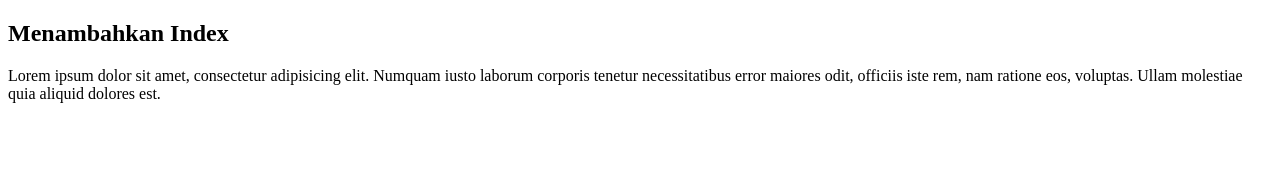
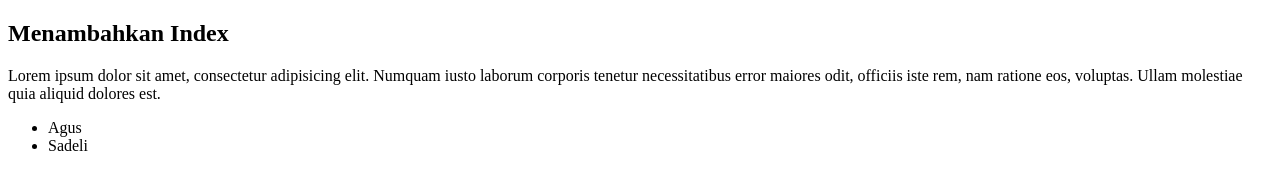
Before and after one commit to aeroadmin/wpu-test-2, a plain HTML site: page index.html in a window 1280 px wide. Drawn offline with Linux system fonts and the light colour scheme.

Commit message:
menambahkan list

```diff
--- a/index.html
+++ b/index.html
@@ -6,5 +6,9 @@
 <body>
 	<h2>Menambahkan Index</h2>
 	<p>Lorem ipsum dolor sit amet, consectetur adipisicing elit. Numquam iusto laborum corporis tenetur necessitatibus error maiores odit, officiis iste rem, nam ratione eos, voluptas. Ullam molestiae quia aliquid dolores est.</p>
+	<ul>
+		<li>Agus</li>
+		<li>Sadeli</li>
+	</ul>
 </body>
 </html>
```
